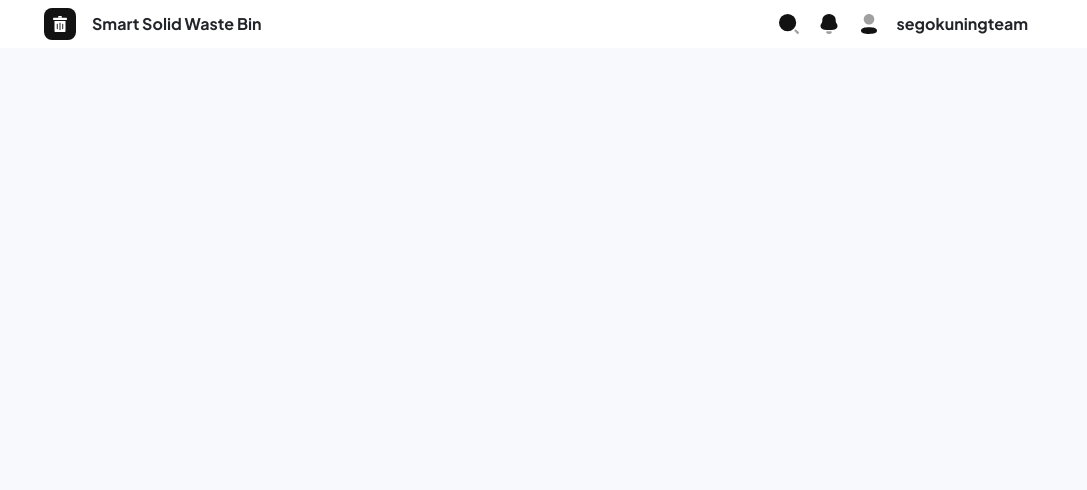
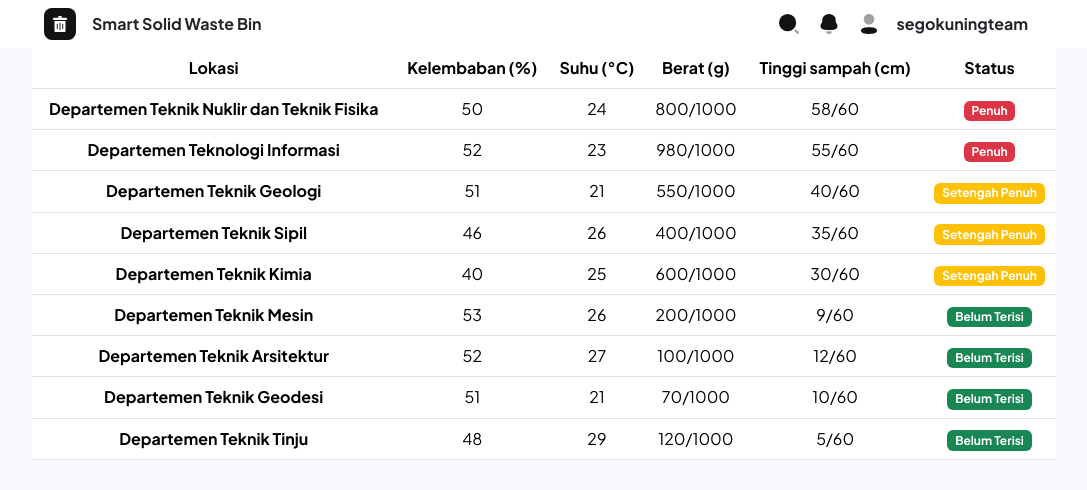
Before and after one commit to kasjaduddin/Smart-Solid-Waste-Bin, a plain HTML site: page index.html in a window 1280 px wide. Shown: the whole page, without its empty margins (96-1183 px from the left). Drawn offline with nearby package versions, Linux system fonts and the light colour scheme.

Commit message:
feat: add monitoring table

```diff
--- a/index.html
+++ b/index.html
@@ -20,6 +20,94 @@
       </div>
     </nav>
 
+    <div class="container-fluid px-6">
+      <table class="table text-center">
+        <thead>
+          <tr>
+            <th scope="col">Lokasi</th>
+            <th scope="col">Kelembaban (%)</th>
+            <th scope="col">Suhu (°C)</th>
+            <th scope="col">Berat (g)</th>
+            <th scope="col">Tinggi sampah (cm)</th>
+            <th scope="col">Status</th>
+          </tr>
+        </thead>
+        <tbody>
+          <tr>
+            <th scope="row">Departemen Teknik Nuklir dan Teknik Fisika</th>
+            <td>50</td>
+            <td>24</td>
+            <td>800/1000</td>
+            <td>58/60</td>
+            <td><span class="badge text-bg-danger">Penuh</span></td>
+          </tr>
+          <tr>
+            <th scope="row">Departemen Teknologi Informasi</th>
+            <td>52</td>
+            <td>23</td>
+            <td>980/1000</td>
+            <td>55/60</td>
+            <td><span class="badge text-bg-danger">Penuh</span></td>
+          </tr>
+          <tr>
+            <th scope="row">Departemen Teknik Geologi</th>
+            <td>51</td>
+            <td>21</td>
+            <td>550/1000</td>
+            <td>40/60</td>
+            <td><span class="badge text-white text-bg-warning">Setengah Penuh</span></td>
+          </tr>
+          <tr>
+            <th scope="row">Departemen Teknik Sipil</th>
+            <td>46</td>
+            <td>26</td>
+            <td>400/1000</td>
+            <td>35/60</td>
+            <td><span class="badge text-white text-bg-warning">Setengah Penuh</span></td>
+          </tr>
+          <tr>
+            <th scope="row">Departemen Teknik Kimia</th>
+            <td>40</td>
+            <td>25</td>
+            <td>600/1000</td>
+            <td>30/60</td>
+            <td><span class="badge text-white text-bg-warning">Setengah Penuh</span></td>
+          </tr>
+          <tr>
+            <th scope="row">Departemen Teknik Mesin</th>
+            <td>53</td>
+            <td>26</td>
+            <td>200/1000</td>
+            <td>9/60</td>
+            <td><span class="badge text-bg-success">Belum Terisi</span></td>
+          </tr>
+          <tr>
+            <th scope="row">Departemen Teknik Arsitektur</th>
+            <td>52</td>
+            <td>27</td>
+            <td>100/1000</td>
+            <td>12/60</td>
+            <td><span class="badge text-bg-success">Belum Terisi</span></td>
+          </tr>
+          <tr>
+            <th scope="row">Departemen Teknik Geodesi</th>
+            <td>51</td>
+            <td>21</td>
+            <td>70/1000</td>
+            <td>10/60</td>
+            <td><span class="badge text-bg-success">Belum Terisi</span></td>
+          </tr>
+          <tr>
+            <th scope="row">Departemen Teknik Tinju</th>
+            <td>48</td>
+            <td>29</td>
+            <td>120/1000</td>
+            <td>5/60</td>
+            <td><span class="badge text-bg-success">Belum Terisi</span></td>
+          </tr>
+        </tbody>
+      </table>
+    </div>
     <script src="https://cdn.jsdelivr.net/npm/bootstrap@5.3.3/dist/js/bootstrap.bundle.min.js" integrity="sha384-YvpcrYf0tY3lHB60NNkmXc5s9fDVZLESaAA55NDzOxhy9GkcIdslK1eN7N6jIeHz" crossorigin="anonymous"></script>
   </body>
 </html>
```
